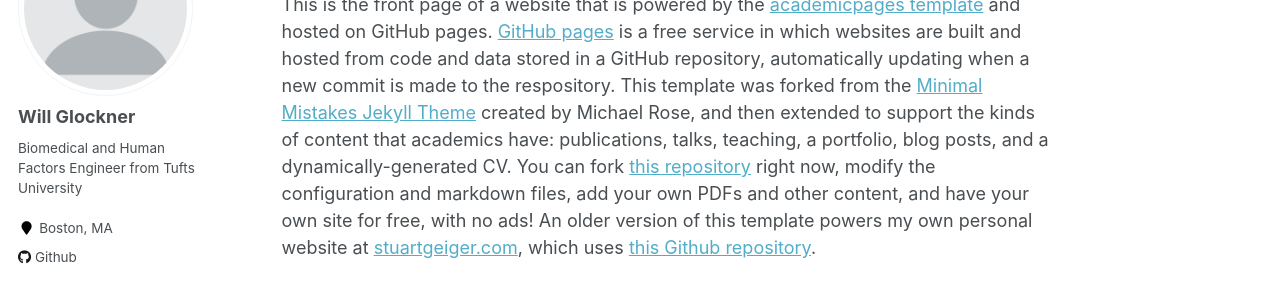
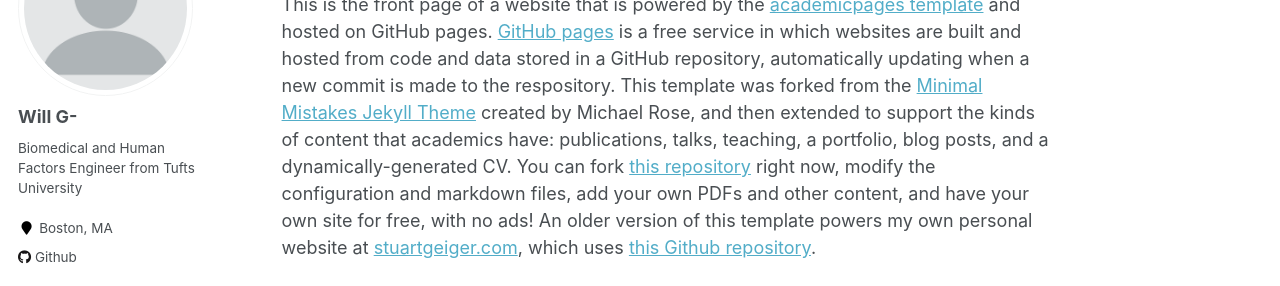
Before and after one commit to Glenn-Moss/wglock.github.io, a Jekyll site: the page built from _pages/about.md, in a window 1280 px wide. Shown: the part 197-483 px from the top of the page. Built offline with Jekyll 4.4.1, drawn with Linux system fonts in a browser that asks for light colours.

Commit message:
Update _config.yml

```diff
--- a/_config.yml
+++ b/_config.yml
@@ -80,7 +80,7 @@
 
 # Site Author
 author:
-  name             : "Will Glockner"
+  name             : "Will G-"
   avatar           : "profile.png"
   bio              : "Biomedical and Human Factors Engineer from Tufts University"
   location         : "Boston, MA"
```
